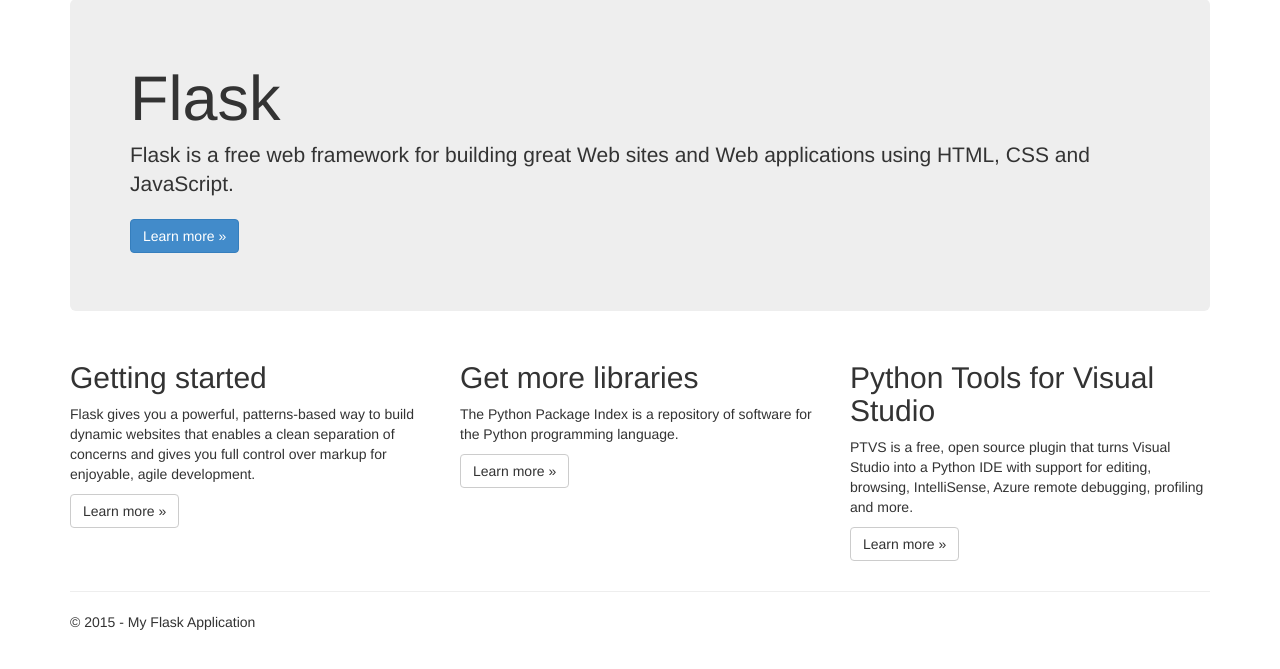
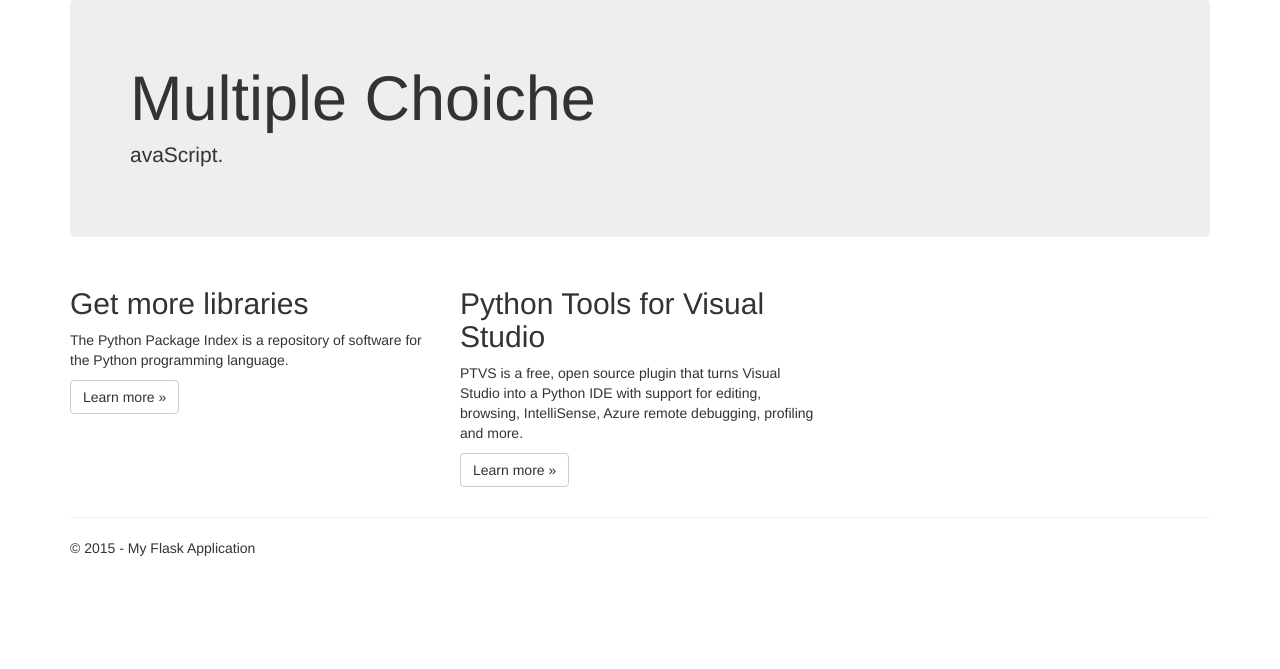
Before and after one commit to kjabbe/MultipleChoice, a Flask app: page / in a window 1280 px wide. Shown: the part 51-720 px from the top of the page. Run offline with Flask 2, Linux system fonts and the light colour scheme; some libraries are stand-ins or nearby versions.

Commit message:
box foreach theme

```diff
--- a/FlaskWebProject/templates/index.html
+++ b/FlaskWebProject/templates/index.html
@@ -3,21 +3,21 @@
 {% block content %}
 
 <div class="jumbotron">
-    <h1>Flask</h1>
-    <p class="lead">Flask is a free web framework for building great Web sites and Web applications using HTML, CSS and JavaScript.</p>
-    <p><a href="http://flask.pocoo.org/" class="btn btn-primary btn-large">Learn more &raquo;</a></p>
+    <h1>Multiple Choiche</h1>
+    <p class="lead">avaScript.</p>
+    <!-- <p><a href="http://flask.pocoo.org/" class="btn btn-primary btn-large">Learn more &raquo;</a></p> -->
 </div>
 
 <div class="row">
+    {% for theme in themes %}
     <div class="col-md-4">
-        <h2>Getting started</h2>
+        <h2>{{ theme }}</h2>
         <p>
-            Flask gives you a powerful, patterns-based way to build dynamic websites that
-            enables a clean separation of concerns and gives you full control over markup
-            for enjoyable, agile development.
+            Course/theme description.
         </p>
-        <p><a class="btn btn-default" href="http://flask.pocoo.org/docs/">Learn more &raquo;</a></p>
+        <p><a class="btn btn-default" href="{{ url_for('theme') }}">Start &raquo;</a></p>
     </div>
+    {% endfor %}
     <div class="col-md-4">
         <h2>Get more libraries</h2>
         <p>The Python Package Index is a repository of software for the Python programming language.</p>
```
